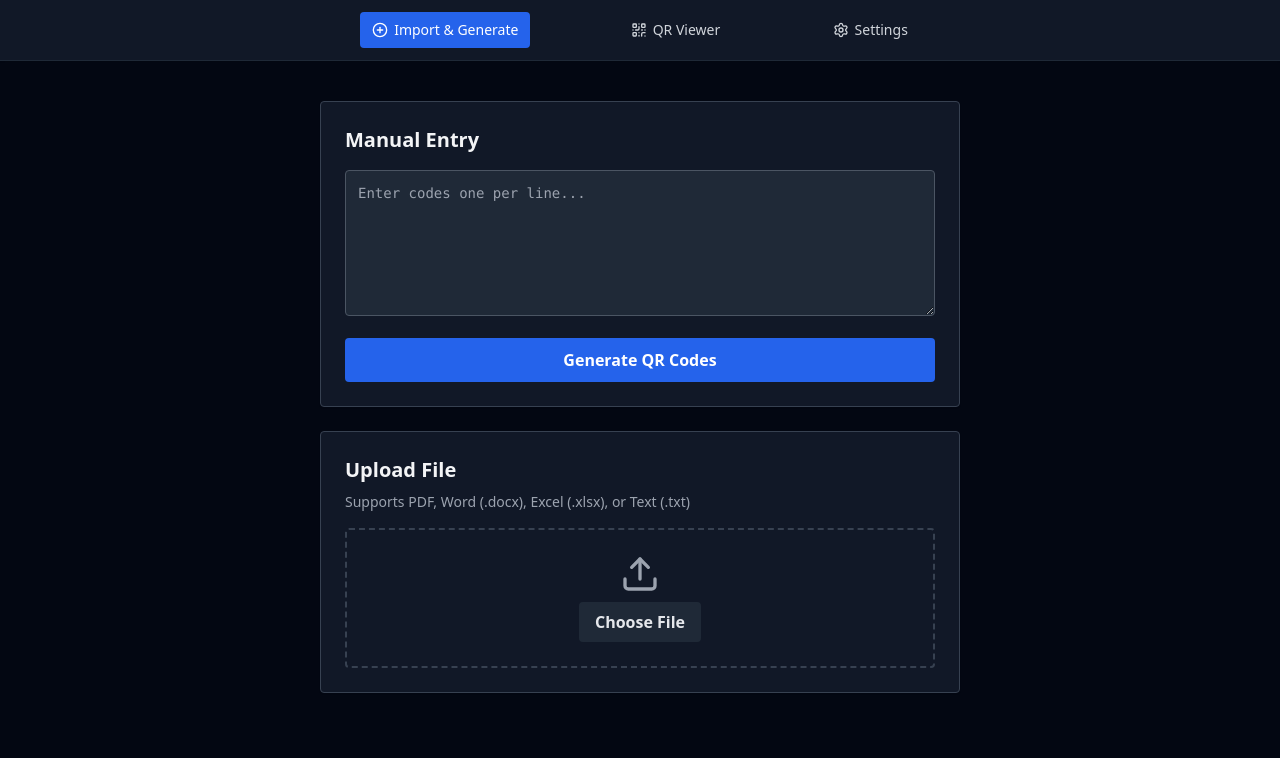
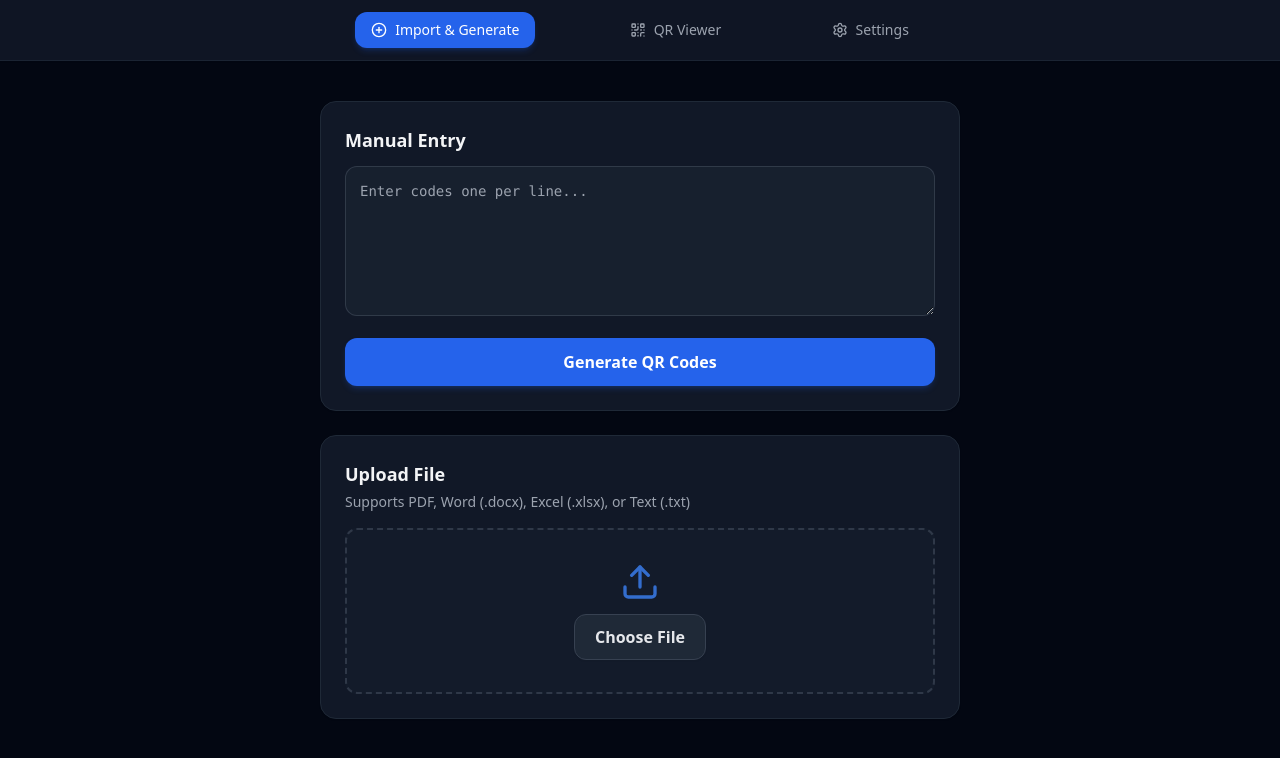
Before and after one commit to Yassermar11/vip-code-manager, a React (Vite) app: page / in a window 1280 px wide. Shown: the top 758 px of the page. Built offline with nearby package versions, Linux system fonts and the light colour scheme.

Commit message:
Apply modern card and button design polish

```diff
--- a/src/components/CodeGenerator.tsx
+++ b/src/components/CodeGenerator.tsx
@@ -30,13 +30,15 @@ export const CodeGenerator: React.FC<CodeGeneratorProps> = ({ value, size = 220
   }, [value, size]);
 
   return (
-    <div className="flex flex-col items-center justify-center p-4 bg-white dark:bg-gray-900 border border-gray-300 dark:border-gray-700 rounded shadow-sm">
-      <div className="mb-3 text-center">
-        <span className="font-mono font-bold text-lg text-gray-900 dark:text-gray-100 tracking-wider select-all">
+    <div className="flex flex-col items-center justify-center p-6 bg-white dark:bg-gray-900 border border-gray-200 dark:border-gray-800 rounded-2xl shadow-sm transition-all">
+      <div className="mb-4 text-center">
+        <span className="font-mono font-bold text-lg text-gray-900 dark:text-gray-100 tracking-wider select-all bg-gray-100 dark:bg-gray-800/60 py-1.5 px-3 rounded-lg">
           {value}
         </span>
       </div>
-      <canvas ref={canvasRef} className="max-w-full h-auto" />
+      <div className="p-3 bg-white rounded-xl shadow-inner border border-gray-100 dark:border-gray-800">
+        <canvas ref={canvasRef} className="max-w-full h-auto block" />
+      </div>
     </div>
   );
 };
--- a/src/components/CodeViewer.tsx
+++ b/src/components/CodeViewer.tsx
@@ -17,7 +17,7 @@ export const CodeViewer: React.FC<CodeViewerProps> = ({ codes, language, onClear
   if (codes.length === 0) {
     return (
       <div className="max-w-md mx-auto text-center py-20 px-4">
-        <p className="text-gray-500 dark:text-gray-400 text-lg">{t(language, 'noCodes')}</p>
+        <p className="text-gray-500 dark:text-gray-400 text-base">{t(language, 'noCodes')}</p>
       </div>
     );
   }
@@ -33,23 +33,23 @@ export const CodeViewer: React.FC<CodeViewerProps> = ({ codes, language, onClear
   };
 
   return (
-    <div className="max-w-md mx-auto space-y-6 p-4">
+    <div className="max-w-md mx-auto space-y-5 p-4">
       {/* Clear All button positioned above total codes on the right */}
       <div className="flex justify-end">
         <button
           onClick={() => setShowConfirm(true)}
-          className="bg-red-600 hover:bg-red-700 text-white text-xs font-semibold py-1.5 px-3 rounded flex items-center space-x-1.5 transition shadow-sm"
+          className="bg-red-50 hover:bg-red-100 dark:bg-red-950/30 dark:hover:bg-red-900/40 text-red-600 dark:text-red-400 border border-red-200 dark:border-red-900/50 text-xs font-semibold py-1.5 px-3 rounded-xl flex items-center space-x-1.5 transition active:scale-95 shadow-sm"
         >
           <Trash2 className="w-3.5 h-3.5" />
           <span>{t(language, 'clearAll')}</span>
         </button>
       </div>
 
-      <div className="flex items-center justify-between bg-white dark:bg-gray-900 border border-gray-300 dark:border-gray-700 px-4 py-2 rounded shadow-sm">
+      <div className="flex items-center justify-between bg-white dark:bg-gray-900 border border-gray-200 dark:border-gray-800 px-4 py-3 rounded-xl shadow-sm">
         <span className="text-sm font-medium text-gray-700 dark:text-gray-300">
           {t(language, 'totalCodes')}: {codes.length}
         </span>
-        <span className="text-sm font-bold text-blue-600 dark:text-blue-400">
+        <span className="text-sm font-bold text-blue-600 dark:text-blue-400 bg-blue-50 dark:bg-blue-950/40 px-2.5 py-0.5 rounded-lg">
           {currentIndex + 1} / {codes.length}
         </span>
       </div>
@@ -59,10 +59,10 @@ export const CodeViewer: React.FC<CodeViewerProps> = ({ codes, language, onClear
       </div>
 
       {/* Navigation Buttons */}
-      <div className="flex items-center justify-between gap-4">
+      <div className="flex items-center justify-between gap-3">
         <button
           onClick={handlePrev}
-          className="flex-1 bg-gray-200 hover:bg-gray-300 dark:bg-gray-800 dark:hover:bg-gray-700 text-gray-800 dark:text-gray-200 font-semibold py-3 px-4 rounded flex items-center justify-center space-x-2 transition"
+          className="flex-1 bg-gray-100 hover:bg-gray-200 dark:bg-gray-800 dark:hover:bg-gray-700 text-gray-800 dark:text-gray-200 font-semibold py-3 px-4 rounded-xl flex items-center justify-center space-x-2 transition active:scale-[0.98]"
         >
           <ChevronLeft className="w-5 h-5" />
           <span>{t(language, 'previous')}</span>
@@ -70,7 +70,7 @@ export const CodeViewer: React.FC<CodeViewerProps> = ({ codes, language, onClear
 
         <button
           onClick={handleNext}
-          className="flex-1 bg-blue-600 hover:bg-blue-700 text-white font-semibold py-3 px-4 rounded flex items-center justify-center space-x-2 transition"
+          className="flex-1 bg-blue-600 hover:bg-blue-700 text-white font-semibold py-3 px-4 rounded-xl flex items-center justify-center space-x-2 transition shadow-md shadow-blue-600/20 active:scale-[0.98]"
         >
           <span>{t(language, 'next')}</span>
           <ChevronRight className="w-5 h-5" />
@@ -80,9 +80,11 @@ export const CodeViewer: React.FC<CodeViewerProps> = ({ codes, language, onClear
       {/* Custom Confirmation Modal */}
       {showConfirm && (
         <div className="fixed inset-0 z-50 flex items-center justify-center bg-black/50 backdrop-blur-sm p-4">
-          <div className="bg-white dark:bg-gray-900 border border-gray-300 dark:border-gray-700 rounded-lg p-6 max-w-sm w-full shadow-xl space-y-4">
+          <div className="bg-white dark:bg-gray-900 border border-gray-200 dark:border-gray-800 rounded-2xl p-6 max-w-sm w-full shadow-2xl space-y-4 animate-in fade-in zoom-in-95">
             <div className="flex items-center space-x-3 text-red-600 dark:text-red-400">
-              <AlertTriangle className="w-6 h-6 flex-shrink-0" />
+              <div className="p-2.5 bg-red-50 dark:bg-red-950/50 rounded-xl">
+                <AlertTriangle className="w-5 h-5 flex-shrink-0" />
+              </div>
               <h3 className="text-lg font-bold text-gray-900 dark:text-gray-100">
                 {t(language, 'clearAll')}
               </h3>
@@ -93,7 +95,7 @@ export const CodeViewer: React.FC<CodeViewerProps> = ({ codes, language, onClear
             <div className="flex items-center justify-end space-x-3 pt-2">
               <button
                 onClick={() => setShowConfirm(false)}
-                className="bg-gray-200 hover:bg-gray-300 dark:bg-gray-800 dark:hover:bg-gray-700 text-gray-800 dark:text-gray-200 font-semibold py-2 px-4 rounded text-sm transition"
+                className="bg-gray-100 hover:bg-gray-200 dark:bg-gray-800 dark:hover:bg-gray-700 text-gray-800 dark:text-gray-200 font-semibold py-2 px-4 rounded-xl text-sm transition active:scale-95"
               >
                 {t(language, 'cancel')}
               </button>
@@ -102,7 +104,7 @@ export const CodeViewer: React.FC<CodeViewerProps> = ({ codes, language, onClear
                   setShowConfirm(false);
                   onClearCodes();
                 }}
-                className="bg-red-600 hover:bg-red-700 text-white font-semibold py-2 px-4 rounded text-sm transition"
+                className="bg-red-600 hover:bg-red-700 text-white font-semibold py-2 px-4 rounded-xl text-sm transition shadow-md shadow-red-600/20 active:scale-95"
               >
                 {t(language, 'confirm')}
               </button>
--- a/src/components/ImportView.tsx
+++ b/src/components/ImportView.tsx
@@ -68,32 +68,32 @@ export const ImportView: React.FC<ImportViewProps> = ({
 
   return (
     <div className="max-w-2xl mx-auto space-y-6 p-4">
-      <div className="border border-gray-300 rounded p-6 bg-white shadow-sm dark:bg-gray-900 dark:border-gray-700">
-        <h2 className="text-xl font-bold mb-4">{t(language, 'manualTitle')}</h2>
+      <div className="border border-gray-200 dark:border-gray-800 rounded-2xl p-6 bg-white dark:bg-gray-900 shadow-sm transition-all">
+        <h2 className="text-lg font-bold mb-3 text-gray-900 dark:text-gray-100">{t(language, 'manualTitle')}</h2>
         <form onSubmit={handleManualSubmit} className="space-y-4">
           <textarea
             rows={6}
             value={manualText}
             onChange={(e) => setManualText(e.target.value)}
             placeholder={t(language, 'manualPlaceholder')}
-            className="w-full p-3 border border-gray-300 rounded font-mono text-sm dark:bg-gray-800 dark:border-gray-600 dark:text-white"
+            className="w-full p-3.5 border border-gray-200 dark:border-gray-700/80 rounded-xl font-mono text-sm bg-gray-50/50 dark:bg-gray-800/50 dark:text-white focus:outline-none focus:ring-2 focus:ring-blue-500/20 focus:border-blue-500 transition"
           />
           <button
             type="submit"
-            className="w-full bg-blue-600 hover:bg-blue-700 text-white font-semibold py-2.5 px-4 rounded transition"
+            className="w-full bg-blue-600 hover:bg-blue-700 text-white font-semibold py-3 px-4 rounded-xl shadow-md shadow-blue-600/20 active:scale-[0.99] transition-all"
           >
             {t(language, 'generateBtn')}
           </button>
         </form>
       </div>
 
-      <div className="border border-gray-300 rounded p-6 bg-white shadow-sm dark:bg-gray-900 dark:border-gray-700">
-        <h2 className="text-xl font-bold mb-2">{t(language, 'fileTitle')}</h2>
+      <div className="border border-gray-200 dark:border-gray-800 rounded-2xl p-6 bg-white dark:bg-gray-900 shadow-sm transition-all">
+        <h2 className="text-lg font-bold mb-1 text-gray-900 dark:text-gray-100">{t(language, 'fileTitle')}</h2>
         <p className="text-sm text-gray-500 dark:text-gray-400 mb-4">{t(language, 'fileHint')}</p>
 
-        <div className="border-2 border-dashed border-gray-300 dark:border-gray-700 rounded p-6 text-center">
-          <Upload className="w-10 h-10 mx-auto mb-2 text-gray-400" />
-          <label className="inline-block bg-gray-100 hover:bg-gray-200 dark:bg-gray-800 dark:hover:bg-gray-700 text-gray-800 dark:text-gray-200 font-semibold py-2 px-4 rounded cursor-pointer transition">
+        <div className="border-2 border-dashed border-gray-200 dark:border-gray-700/80 rounded-xl p-8 text-center bg-gray-50/30 dark:bg-gray-800/20 hover:border-blue-500/50 transition-colors">
+          <Upload className="w-10 h-10 mx-auto mb-3 text-blue-500 opacity-80" />
+          <label className="inline-block bg-white dark:bg-gray-800 border border-gray-200 dark:border-gray-700 hover:bg-gray-50 dark:hover:bg-gray-700/80 text-gray-800 dark:text-gray-200 font-semibold py-2.5 px-5 rounded-xl cursor-pointer shadow-sm transition active:scale-95">
             <span>Choose File</span>
             <input
               type="file"
@@ -104,16 +104,16 @@ export const ImportView: React.FC<ImportViewProps> = ({
           </label>
         </div>
 
-        {isLoading && <p className="text-center text-sm text-blue-500 mt-3">Processing file...</p>}
+        {isLoading && <p className="text-center text-sm font-medium text-blue-500 mt-4 animate-pulse">Processing file...</p>}
         {errorMessage && (
-          <div className="flex items-center space-x-2 text-red-500 text-sm mt-3">
-            <AlertCircle className="w-4 h-4" />
+          <div className="flex items-center space-x-2 text-red-500 text-sm mt-4 p-3 bg-red-50 dark:bg-red-950/30 rounded-xl border border-red-200 dark:border-red-900/50">
+            <AlertCircle className="w-4 h-4 flex-shrink-0" />
             <span>{errorMessage}</span>
           </div>
         )}
         {successMessage && (
-          <div className="flex items-center space-x-2 text-green-500 text-sm mt-3">
-            <Check className="w-4 h-4" />
+          <div className="flex items-center space-x-2 text-green-600 dark:text-green-400 text-sm mt-4 p-3 bg-green-50 dark:bg-green-950/30 rounded-xl border border-green-200 dark:border-green-900/50">
+            <Check className="w-4 h-4 flex-shrink-0" />
             <span>{successMessage}</span>
           </div>
         )}
--- a/src/components/Navigation.tsx
+++ b/src/components/Navigation.tsx
@@ -17,14 +17,14 @@ export const Navigation: React.FC<NavigationProps> = ({
   codesCount,
 }) => {
   return (
-    <nav className="border-b border-gray-300 dark:border-gray-800 bg-white dark:bg-gray-900 shadow-sm sticky top-0 z-20">
+    <nav className="border-b border-gray-200 dark:border-gray-800/80 bg-white/90 dark:bg-gray-900/90 backdrop-blur-md shadow-sm sticky top-0 z-20">
       <div className="max-w-2xl mx-auto flex items-center justify-around p-3">
         <button
           onClick={() => setActiveTab('import')}
-          className={`flex items-center space-x-1.5 py-2 px-3 rounded font-medium text-sm transition ${
+          className={`flex items-center space-x-2 py-2 px-4 rounded-xl font-medium text-sm transition-all duration-200 active:scale-95 ${
             activeTab === 'import'
-              ? 'bg-blue-600 text-white'
-              : 'text-gray-600 dark:text-gray-300 hover:bg-gray-100 dark:hover:bg-gray-800'
+              ? 'bg-blue-600 text-white shadow-md shadow-blue-600/20'
+              : 'text-gray-600 dark:text-gray-400 hover:bg-gray-100 dark:hover:bg-gray-800/60 hover:text-gray-900 dark:hover:text-gray-200'
           }`}
         >
           <PlusCircle className="w-4 h-4" />
@@ -33,16 +33,16 @@ export const Navigation: React.FC<NavigationProps> = ({
 
         <button
           onClick={() => setActiveTab('viewer')}
-          className={`flex items-center space-x-1.5 py-2 px-3 rounded font-medium text-sm transition relative ${
+          className={`flex items-center space-x-2 py-2 px-4 rounded-xl font-medium text-sm transition-all duration-200 relative active:scale-95 ${
             activeTab === 'viewer'
-              ? 'bg-blue-600 text-white'
-              : 'text-gray-600 dark:text-gray-300 hover:bg-gray-100 dark:hover:bg-gray-800'
+              ? 'bg-blue-600 text-white shadow-md shadow-blue-600/20'
+              : 'text-gray-600 dark:text-gray-400 hover:bg-gray-100 dark:hover:bg-gray-800/60 hover:text-gray-900 dark:hover:text-gray-200'
           }`}
         >
           <QrCode className="w-4 h-4" />
           <span>{t(language, 'viewerTab')}</span>
           {codesCount > 0 && (
-            <span className="absolute -top-1 -right-1 bg-red-500 text-white text-[10px] font-bold px-1.5 rounded-full">
+            <span className="absolute -top-1 -right-1 bg-red-500 text-white text-[10px] font-bold px-1.5 py-0.5 rounded-full shadow-sm">
               {codesCount}
             </span>
           )}
@@ -50,10 +50,10 @@ export const Navigation: React.FC<NavigationProps> = ({
 
         <button
           onClick={() => setActiveTab('settings')}
-          className={`flex items-center space-x-1.5 py-2 px-3 rounded font-medium text-sm transition ${
+          className={`flex items-center space-x-2 py-2 px-4 rounded-xl font-medium text-sm transition-all duration-200 active:scale-95 ${
             activeTab === 'settings'
-              ? 'bg-blue-600 text-white'
-              : 'text-gray-600 dark:text-gray-300 hover:bg-gray-100 dark:hover:bg-gray-800'
+              ? 'bg-blue-600 text-white shadow-md shadow-blue-600/20'
+              : 'text-gray-600 dark:text-gray-400 hover:bg-gray-100 dark:hover:bg-gray-800/60 hover:text-gray-900 dark:hover:text-gray-200'
           }`}
         >
           <Settings className="w-4 h-4" />
--- a/src/components/SettingsView.tsx
+++ b/src/components/SettingsView.tsx
@@ -113,38 +113,42 @@ export const SettingsView: React.FC<SettingsViewProps> = ({
 
   return (
     <div className="max-w-md mx-auto space-y-6 p-4">
-      <div className="border border-gray-300 dark:border-gray-700 rounded p-6 bg-white dark:bg-gray-900 shadow-sm space-y-6">
+      <div className="border border-gray-200 dark:border-gray-800 rounded-2xl p-6 bg-white dark:bg-gray-900 shadow-sm space-y-6 transition-all">
         {/* Theme Mode */}
         <div className="flex items-center justify-between">
-          <div className="flex items-center space-x-2">
-            {settings.theme === 'dark' ? <Moon className="w-5 h-5" /> : <Sun className="w-5 h-5" />}
+          <div className="flex items-center space-x-3 text-gray-700 dark:text-gray-300">
+            <div className="p-2 bg-gray-100 dark:bg-gray-800 rounded-xl">
+              {settings.theme === 'dark' ? <Moon className="w-5 h-5 text-blue-400" /> : <Sun className="w-5 h-5 text-amber-500" />}
+            </div>
             <span className="font-medium">{t(settings.language, 'themeMode')}</span>
           </div>
           <button
             onClick={handleThemeToggle}
-            className="bg-gray-200 dark:bg-gray-800 text-gray-800 dark:text-gray-200 font-semibold py-1.5 px-4 rounded text-sm transition"
+            className="bg-gray-100 hover:bg-gray-200 dark:bg-gray-800 dark:hover:bg-gray-700 text-gray-800 dark:text-gray-200 font-semibold py-2 px-4 rounded-xl text-sm transition active:scale-95"
           >
             {settings.theme === 'dark' ? t(settings.language, 'darkMode') : t(settings.language, 'lightMode')}
           </button>
         </div>
 
         {/* Language */}
-        <div className="relative flex items-center justify-between pt-4 border-t border-gray-200 dark:border-gray-800">
-          <div className="flex items-center space-x-2">
-            <Globe className="w-5 h-5" />
+        <div className="relative flex items-center justify-between pt-4 border-t border-gray-100 dark:border-gray-800">
+          <div className="flex items-center space-x-3 text-gray-700 dark:text-gray-300">
+            <div className="p-2 bg-gray-100 dark:bg-gray-800 rounded-xl">
+              <Globe className="w-5 h-5 text-indigo-500" />
+            </div>
             <span className="font-medium">{t(settings.language, 'language')}</span>
           </div>
           <div className="relative">
             <button
               onClick={() => setShowLangDropdown(!showLangDropdown)}
-              className="bg-gray-100 dark:bg-gray-800 border border-gray-300 dark:border-gray-700 text-gray-800 dark:text-gray-200 rounded py-1.5 px-3 text-sm font-medium flex items-center space-x-2 transition focus:outline-none"
+              className="bg-gray-100 hover:bg-gray-200 dark:bg-gray-800 dark:hover:bg-gray-700 text-gray-800 dark:text-gray-200 rounded-xl py-2 px-3 text-sm font-medium flex items-center space-x-2 transition focus:outline-none active:scale-95"
             >
               <span>{currentLangLabel}</span>
               <span className="text-xs opacity-75">▼</span>
             </button>
 
             {showLangDropdown && (
-              <div className="absolute right-0 mt-1 w-36 bg-white dark:bg-gray-900 border border-gray-300 dark:border-gray-700 rounded shadow-lg z-30 py-1">
+              <div className="absolute right-0 mt-2 w-36 bg-white dark:bg-gray-900 border border-gray-200 dark:border-gray-800 rounded-xl shadow-xl z-30 py-1 overflow-hidden animate-in fade-in zoom-in-95">
                 {languages.map((lang) => (
                   <button
                     key={lang.code}
@@ -152,9 +156,9 @@ export const SettingsView: React.FC<SettingsViewProps> = ({
                       onUpdateSettings({ ...settings, language: lang.code });
                       setShowLangDropdown(false);
                     }}
-                    className={`w-full text-left px-3 py-2 text-sm transition hover:bg-gray-100 dark:hover:bg-gray-800 ${
+                    className={`w-full text-left px-4 py-2.5 text-sm transition hover:bg-gray-50 dark:hover:bg-gray-800/80 ${
                       settings.language === lang.code
-                        ? 'font-bold text-blue-600 dark:text-blue-400'
+                        ? 'font-bold text-blue-600 dark:text-blue-400 bg-blue-50/50 dark:bg-blue-950/30'
                         : 'text-gray-800 dark:text-gray-200'
                     }`}
                   >
@@ -167,16 +171,16 @@ export const SettingsView: React.FC<SettingsViewProps> = ({
         </div>
 
         {/* PDF Export */}
-        <div className="pt-4 border-t border-gray-200 dark:border-gray-800">
+        <div className="pt-4 border-t border-gray-100 dark:border-gray-800">
           <button
             onClick={handleExportPdf}
             disabled={isExporting || codes.length === 0}
-            className="w-full bg-blue-600 hover:bg-blue-700 text-white font-semibold py-2.5 px-4 rounded flex items-center justify-center space-x-2 transition disabled:opacity-50"
+            className="w-full bg-blue-600 hover:bg-blue-700 text-white font-semibold py-3 px-4 rounded-xl flex items-center justify-center space-x-2 transition shadow-md shadow-blue-600/20 disabled:opacity-50 active:scale-[0.99]"
           >
             <FileDown className="w-5 h-5" />
             <span>{isExporting ? `Exporting (${exportProgress}%)...` : t(settings.language, 'exportPdf')}</span>
           </button>
-          <p className="text-xs text-gray-500 dark:text-gray-400 text-center mt-2">
+          <p className="text-xs text-gray-500 dark:text-gray-400 text-center mt-3">
             {codes.length} codes available for PDF export
           </p>
         </div>
```
